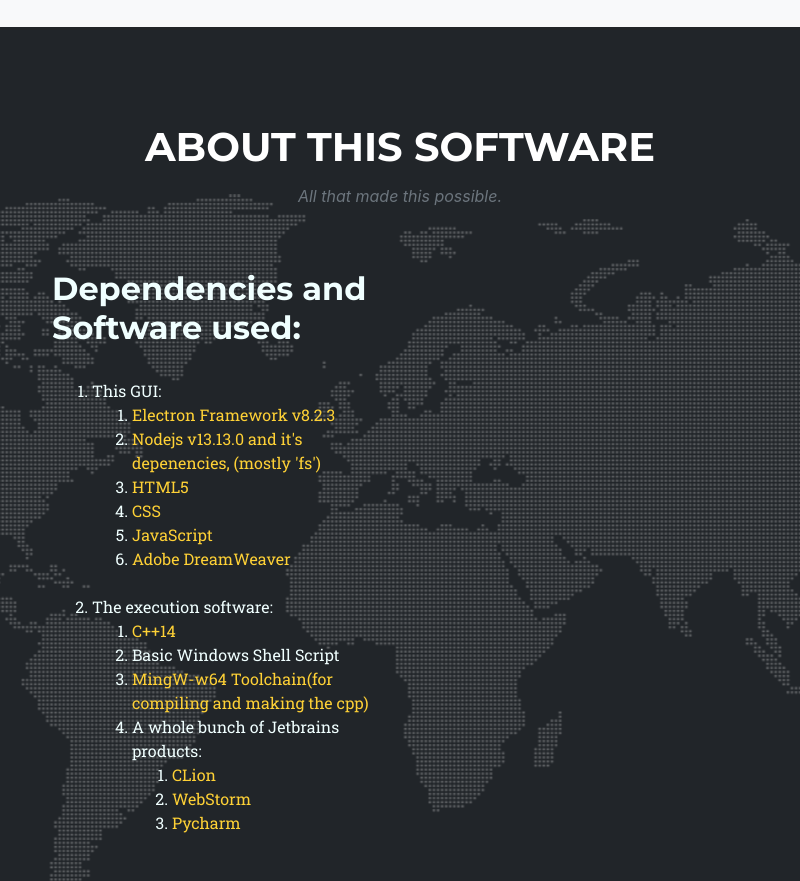
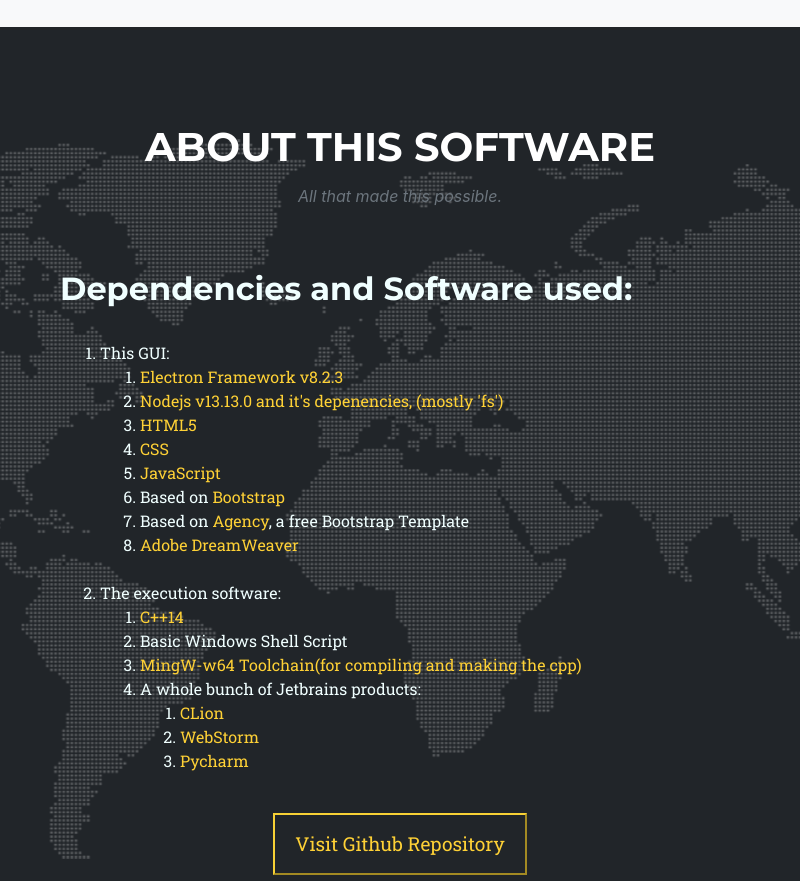
Before and after one commit to Dhi13man/NumCuts, an Electron app: page src/index.html in a window 800 px wide. Shown: the part 2680-3561 px from the top of the page. Drawn offline with nearby package versions, Linux system fonts and the light colour scheme; no server answers; a web font is replaced by a local one.

Commit message:
finalization on html Signed-off-by: Dhiman Seal <furyx.ds@gmail.com>

```diff
--- a/src/index.html
+++ b/src/index.html
@@ -100,15 +100,13 @@
                 </div>
             </div>
         </section>
-        <!-- Contact-->
+        <!-- ABOUT-->
         <section class="page-section" id="contact">
-            <div class="container">
+            <div class="container" style="padding: 0 20px;">
                 <div class="text-center">
                   <h2 class="section-heading text-uppercase">About this software</h2>
                   <h3 class="section-subheading text-muted">All that made this possible.</h3>
                 </div>
-                    <div class="row align-items-stretch mb-5">
-                      <div class="col-md-6">
                 <div class="credits">
                   <h2>Dependencies and Software used:</h2>
                   <br>
@@ -120,6 +118,8 @@
                             <li><a href="https://www.w3schools.com/html/">HTML5</a></li>
                             <li><a href="https://www.w3schools.com/css/default.asp">CSS</a></li>
                             <li><a href="https://www.w3schools.com/js/default.asp">JavaScript</a></li>
+                            <li>Based on <a href="https://getbootstrap.com/docs/3.3/getting-started/">Bootstrap</a></li>
+                            <li>Based on <a href="https://startbootstrap.com/themes/agency/">Agency</a>, a free Bootstrap Template</li>
                             <li><a href="https://www.adobe.com/in/products/dreamweaver.html">Adobe DreamWeaver</a></li>
                         </ol>
                     <br>
@@ -138,12 +138,9 @@
                       </ol>
                     </ol>
                 </div>
-					  </div>
-                    </div>
                     <div class="text-center">
                        <br><a href="https://github.com/Dhi13man/Num-Cuts"><input type="button" align="center" class="go_button" id="githubbutton" value="Visit Github Repository"></a>
                     </div>
-                </form>
             </div>
         </section>
         <!-- Footer-->
```
Also changed, not shown: src/index.js (+13 -2 lines). Lines whose indentation alone changed are shown as unchanged.
